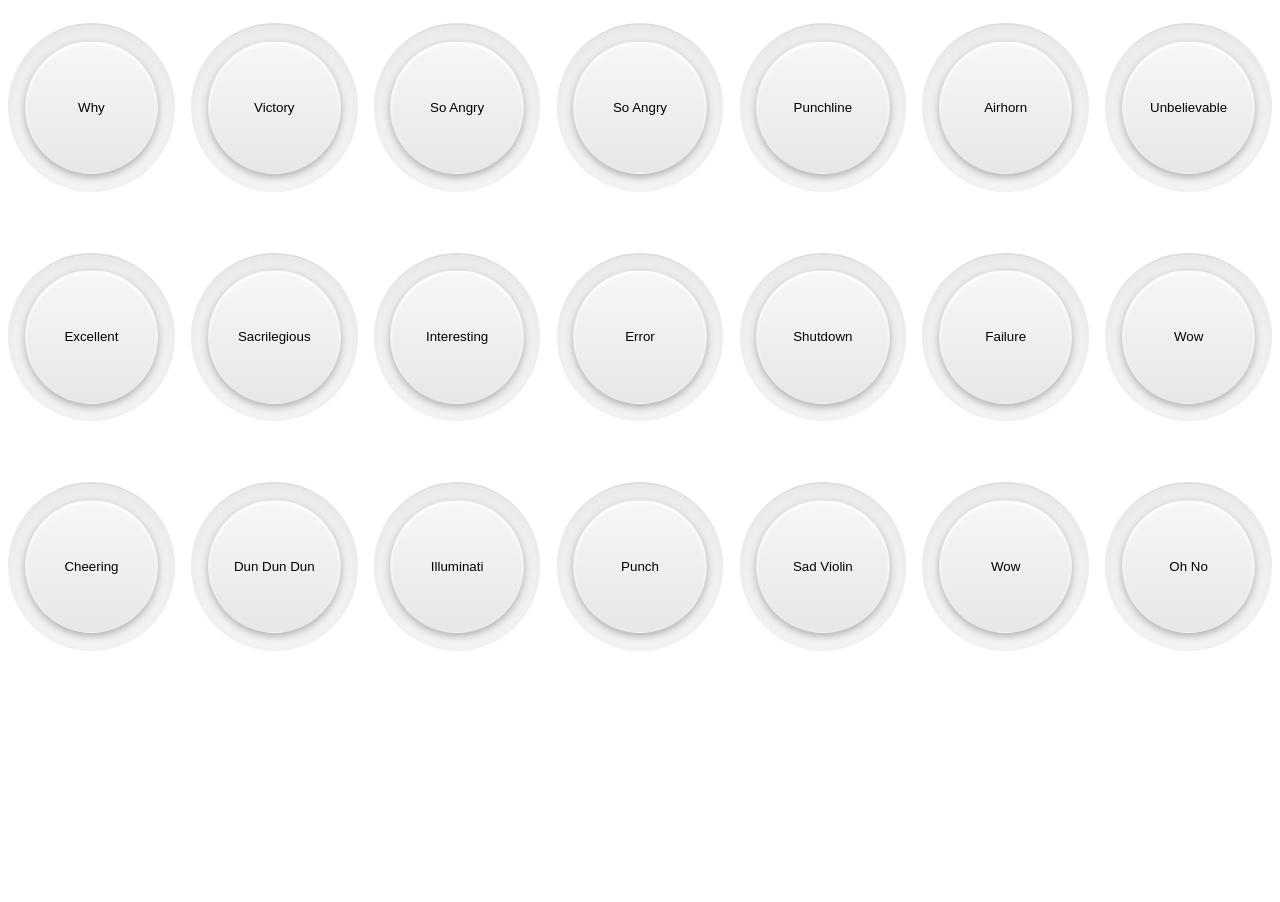
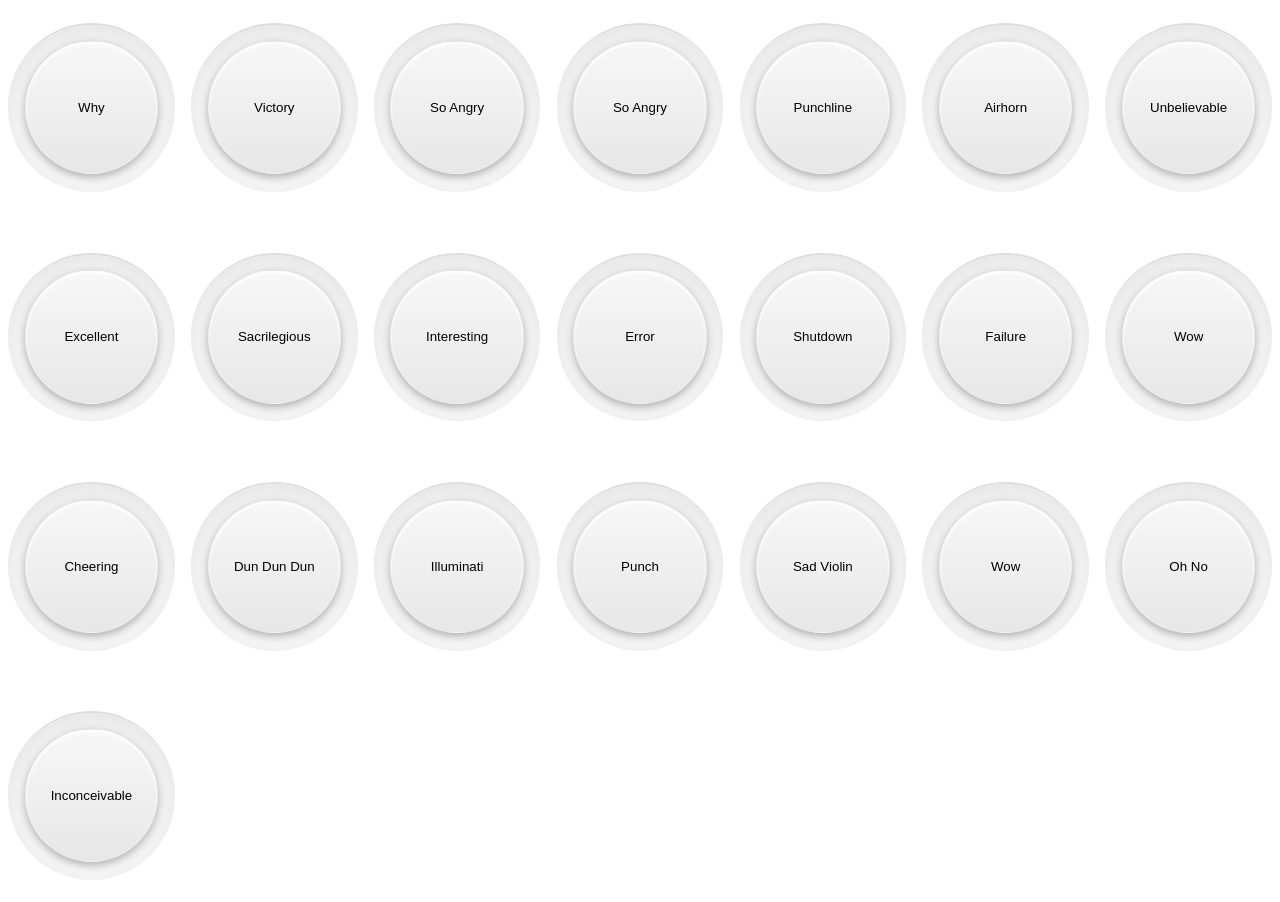
Before and after one commit to huijing/soundboard, a website: page index.html in a window 1280 px wide. Shown: the part 79-981 px from the top of the page. Before the commit the page ends 800 px from the top, so only its background shows below. Drawn offline with Linux system fonts and the light colour scheme.

Commit message:
Update index.html

```diff
--- a/index.html
+++ b/index.html
@@ -18,10 +18,6 @@
   <link rel="mask-icon" href="favicons/safari-pinned-tab.svg" color="#603cba">
   <meta name="msapplication-TileColor" content="#603cba">
   <meta name="theme-color" content="#603cba">
-
-  <!--[if lt IE 9]>
-  <script src="http://html5shiv.googlecode.com/svn/trunk/html5.js"></script>
-  <![endif]-->
 </head>
 
 <body>
@@ -49,6 +45,7 @@
     <audio id="sadviolin" src="sounds/sadviolin.mp3"></audio>
     <audio id="wow2" src="sounds/wow2.mp3"></audio>
     <audio id="ohno" src="sounds/ohno.mp3"></audio>
+    <audio id="inconceivable" src="sounds/inconceivable.mp3"></audio>
 
     <div class="buttons">
       <button data-sound="why">Why</button>
@@ -72,6 +69,7 @@
       <button data-sound="sadviolin">Sad Violin</button>
       <button data-sound="wow2">Wow</button>
       <button data-sound="ohno">Oh No</button>
+      <button data-sound="inconceivable">Inconceivable</button>
     </div>
 
   </main>
```
